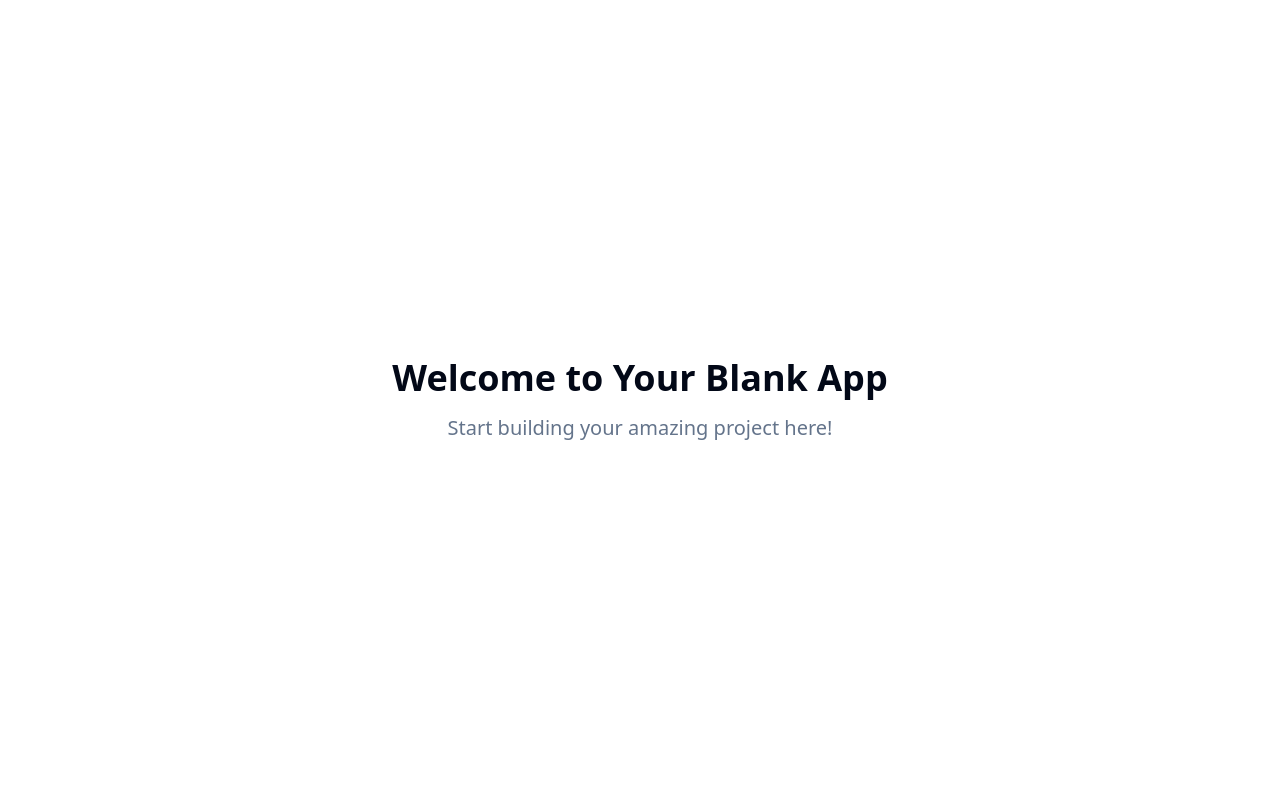
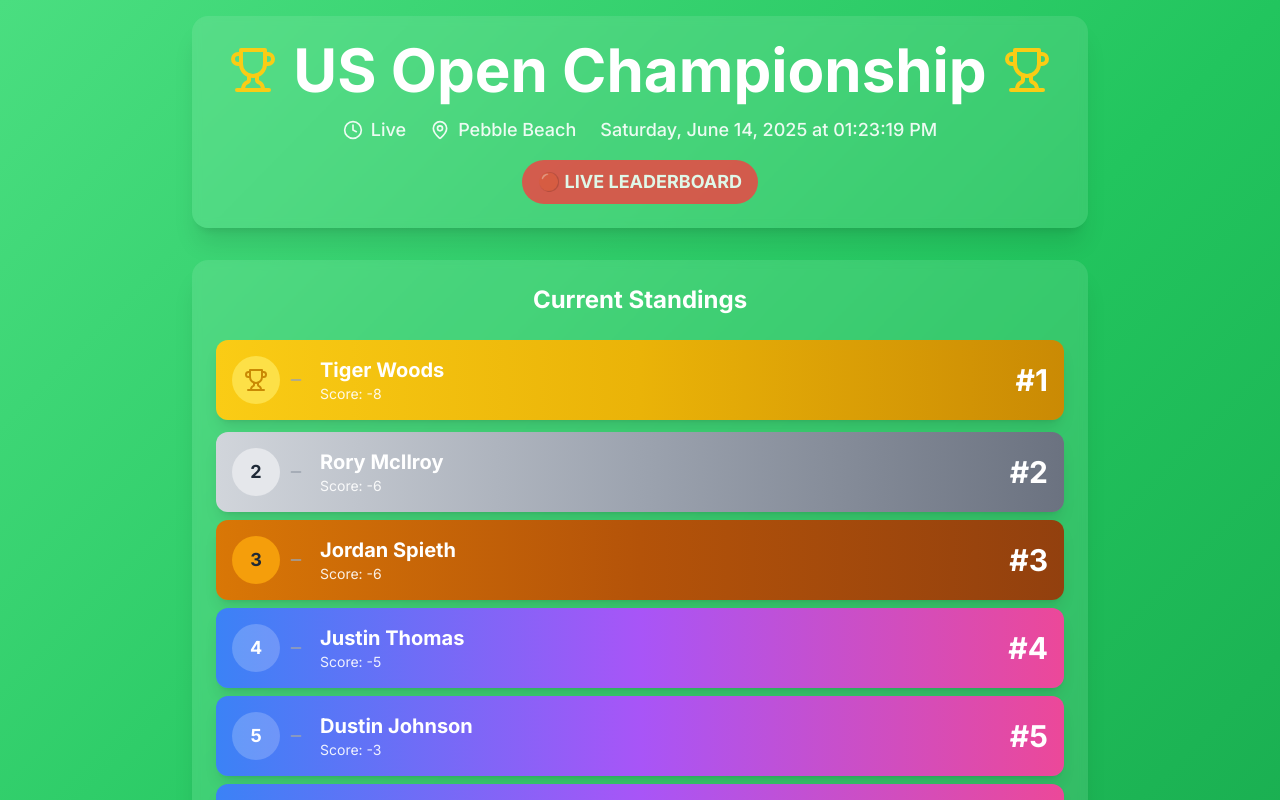
Before and after one commit to jeffgreendesign/jeff-green-us-open-leaderboard-1-anthropic, a React (Vite) app: page / in a window 1280 px wide. Shown: the top 800 px of the page. Built offline with nearby package versions, Linux system fonts and the light colour scheme.

Commit message:
feat: Implement golf tournament leaderboard

```diff
--- a/index.html
+++ b/index.html
@@ -1,20 +1,25 @@
+
 <!DOCTYPE html>
 <html lang="en">
   <head>
     <meta charset="UTF-8" />
     <meta name="viewport" content="width=device-width, initial-scale=1.0" />
-    <title>birdie-blast-leaderboard-live</title>
-    <meta name="description" content="Lovable Generated Project" />
+    <title>US Open Championship - Live Leaderboard</title>
+    <meta name="description" content="Live leaderboard for the United States Open Championship golf tournament" />
     <meta name="author" content="Lovable" />
 
-    <meta property="og:title" content="birdie-blast-leaderboard-live" />
-    <meta property="og:description" content="Lovable Generated Project" />
+    <meta property="og:title" content="US Open Championship - Live Leaderboard" />
+    <meta property="og:description" content="Live leaderboard for the United States Open Championship golf tournament" />
     <meta property="og:type" content="website" />
     <meta property="og:image" content="https://lovable.dev/opengraph-image-p98pqg.png" />
 
     <meta name="twitter:card" content="summary_large_image" />
     <meta name="twitter:site" content="@lovable_dev" />
     <meta name="twitter:image" content="https://lovable.dev/opengraph-image-p98pqg.png" />
+
+    <link rel="preconnect" href="https://fonts.googleapis.com">
+    <link rel="preconnect" href="https://fonts.gstatic.com" crossorigin>
+    <link href="https://fonts.googleapis.com/css2?family=Inter:wght@400;500;600;700;800&display=swap" rel="stylesheet">
   </head>
 
   <body>
--- /dev/null
+++ b/src/components/Leaderboard.tsx
@@ -0,0 +1,127 @@
+
+import React, { useState, useEffect } from 'react';
+import { Trophy, Clock, MapPin } from 'lucide-react';
+import PlayerCard from './PlayerCard';
+
+interface Player {
+  id: number;
+  name: string;
+  position: number;
+  score: number;
+  previousPosition?: number;
+}
+
+const Leaderboard: React.FC = () => {
+  const [players, setPlayers] = useState<Player[]>([
+    { id: 1, name: 'Tiger Woods', position: 1, score: -8 },
+    { id: 2, name: 'Rory McIlroy', position: 2, score: -6 },
+    { id: 3, name: 'Jordan Spieth', position: 3, score: -5 },
+    { id: 4, name: 'Justin Thomas', position: 4, score: -4 },
+    { id: 5, name: 'Dustin Johnson', position: 5, score: -3 },
+    { id: 6, name: 'Brooks Koepka', position: 6, score: -2 },
+    { id: 7, name: 'Patrick Cantlay', position: 7, score: -1 },
+    { id: 8, name: 'Xander Schauffele', position: 8, score: 0 },
+    { id: 9, name: 'Jon Rahm', position: 9, score: +1 },
+    { id: 10, name: 'Scottie Scheffler', position: 10, score: +2 },
+  ]);
+
+  const [currentTime, setCurrentTime] = useState(new Date());
+
+  useEffect(() => {
+    const timer = setInterval(() => {
+      setCurrentTime(new Date());
+    }, 1000);
+
+    return () => clearInterval(timer);
+  }, []);
+
+  useEffect(() => {
+    const interval = setInterval(() => {
+      setPlayers(prevPlayers => {
+        const updatedPlayers = prevPlayers.map(player => ({
+          ...player,
+          previousPosition: player.position,
+          score: player.score + (Math.random() > 0.7 ? (Math.random() > 0.5 ? 1 : -1) : 0)
+        }));
+
+        // Sort by score (lower is better in golf)
+        updatedPlayers.sort((a, b) => a.score - b.score);
+
+        // Update positions
+        updatedPlayers.forEach((player, index) => {
+          player.position = index + 1;
+        });
+
+        return updatedPlayers;
+      });
+    }, 5000);
+
+    return () => clearInterval(interval);
+  }, []);
+
+  const formatDateTime = (date: Date) => {
+    return date.toLocaleString('en-US', {
+      weekday: 'long',
+      year: 'numeric',
+      month: 'long',
+      day: 'numeric',
+      hour: '2-digit',
+      minute: '2-digit',
+      second: '2-digit'
+    });
+  };
+
+  return (
+    <div className="min-h-screen bg-gradient-to-br from-green-400 via-green-500 to-green-600 p-4">
+      <div className="max-w-4xl mx-auto">
+        <div className="text-center mb-8 bg-white/10 backdrop-blur-sm rounded-2xl p-6 shadow-xl">
+          <div className="flex items-center justify-center mb-4">
+            <Trophy className="w-12 h-12 text-yellow-400 mr-4" />
+            <h1 className="text-4xl md:text-6xl font-bold text-white">
+              US Open Championship
+            </h1>
+            <Trophy className="w-12 h-12 text-yellow-400 ml-4" />
+          </div>
+
+          <div className="flex items-center justify-center space-x-6 text-white/90">
+            <div className="flex items-center">
+              <Clock className="w-5 h-5 mr-2" />
+              <span className="text-lg font-medium">Live</span>
+            </div>
+            <div className="flex items-center">
+              <MapPin className="w-5 h-5 mr-2" />
+              <span className="text-lg font-medium">Pebble Beach</span>
+            </div>
+            <div className="text-lg font-medium">
+              {formatDateTime(currentTime)}
+            </div>
+          </div>
+
+          <div className="mt-4 inline-block bg-red-500 text-white px-4 py-2 rounded-full font-bold text-lg animate-pulse">
+            🔴 LIVE LEADERBOARD
+          </div>
+        </div>
+
+        <div className="bg-white/10 backdrop-blur-sm rounded-2xl p-6 shadow-xl">
+          <h2 className="text-2xl font-bold text-white mb-6 text-center">
+            Current Standings
+          </h2>
+
+          <div className="space-y-2">
+            {players.map((player, index) => (
+              <PlayerCard key={player.id} player={player} index={index} />
+            ))}
+          </div>
+        </div>
+
+        <div className="mt-8 text-center text-white/80">
+          <p className="text-sm">
+            Leaderboard updates every 5 seconds • Scores are relative to par
+          </p>
+        </div>
+      </div>
+    </div>
+  );
+};
+
+export default Leaderboard;
--- /dev/null
+++ b/src/components/PlayerCard.tsx
@@ -0,0 +1,80 @@
+
+import React from 'react';
+import { Trophy, TrendingUp, TrendingDown, Minus } from 'lucide-react';
+
+interface Player {
+  id: number;
+  name: string;
+  position: number;
+  score: number;
+  previousPosition?: number;
+}
+
+interface PlayerCardProps {
+  player: Player;
+  index: number;
+}
+
+const PlayerCard: React.FC<PlayerCardProps> = ({ player, index }) => {
+  const getPositionChange = () => {
+    if (!player.previousPosition) return null;
+    if (player.position < player.previousPosition) return 'up';
+    if (player.position > player.previousPosition) return 'down';
+    return 'same';
+  };
+
+  const getPositionIcon = () => {
+    const change = getPositionChange();
+    if (change === 'up') return <TrendingUp className="w-4 h-4 text-green-500" />;
+    if (change === 'down') return <TrendingDown className="w-4 h-4 text-red-500" />;
+    if (change === 'same') return <Minus className="w-4 h-4 text-gray-400" />;
+    return null;
+  };
+
+  const getCardGradient = () => {
+    if (player.position === 1) return 'bg-gradient-to-r from-yellow-400 via-yellow-500 to-yellow-600';
+    if (player.position === 2) return 'bg-gradient-to-r from-gray-300 via-gray-400 to-gray-500';
+    if (player.position === 3) return 'bg-gradient-to-r from-amber-600 via-amber-700 to-amber-800';
+    return 'bg-gradient-to-r from-blue-500 via-purple-500 to-pink-500';
+  };
+
+  const getTextColor = () => {
+    if (player.position <= 3) return 'text-white';
+    return 'text-white';
+  };
+
+  return (
+    <div
+      className={`${getCardGradient()} rounded-xl p-4 mb-3 shadow-lg transform transition-all duration-500 hover:scale-105 animate-fade-in`}
+      style={{ animationDelay: `${index * 0.1}s` }}
+    >
+      <div className="flex items-center justify-between">
+        <div className="flex items-center space-x-4">
+          <div className="flex items-center space-x-2">
+            <div className={`w-12 h-12 rounded-full ${player.position === 1 ? 'bg-yellow-300' : player.position === 2 ? 'bg-gray-200' : player.position === 3 ? 'bg-amber-500' : 'bg-white/20'} flex items-center justify-center font-bold text-lg ${player.position <= 3 ? 'text-gray-800' : 'text-white'}`}>
+              {player.position === 1 ? <Trophy className="w-6 h-6 text-yellow-600" /> : player.position}
+            </div>
+            {getPositionIcon()}
+          </div>
+
+          <div>
+            <h3 className={`font-bold text-xl ${getTextColor()}`}>
+              {player.name}
+            </h3>
+            <p className={`text-sm ${getTextColor()} opacity-90`}>
+              Score: {player.score > 0 ? '+' : ''}{player.score}
+            </p>
+          </div>
+        </div>
+
+        <div className="text-right">
+          <div className={`text-3xl font-bold ${getTextColor()}`}>
+            #{player.position}
+          </div>
+        </div>
+      </div>
+    </div>
+  );
+};
+
+export default PlayerCard;
--- a/src/pages/Index.tsx
+++ b/src/pages/Index.tsx
@@ -1,14 +1,8 @@
-// Update this page (the content is just a fallback if you fail to update the page)
+
+import Leaderboard from '../components/Leaderboard';
 
 const Index = () => {
-  return (
-    <div className="min-h-screen flex items-center justify-center bg-background">
-      <div className="text-center">
-        <h1 className="text-4xl font-bold mb-4">Welcome to Your Blank App</h1>
-        <p className="text-xl text-muted-foreground">Start building your amazing project here!</p>
-      </div>
-    </div>
-  );
+  return <Leaderboard />;
 };
 
 export default Index;
--- a/tailwind.config.ts
+++ b/tailwind.config.ts
@@ -1,3 +1,4 @@
+
 import type { Config } from "tailwindcss";
 
 export default {
@@ -18,6 +19,9 @@ export default {
 			}
 		},
 		extend: {
+			fontFamily: {
+				sans: ['Inter', 'sans-serif'],
+			},
 			colors: {
 				border: 'hsl(var(--border))',
 				input: 'hsl(var(--input))',
@@ -84,11 +88,22 @@ export default {
 					to: {
 						height: '0'
 					}
+				},
+				'fade-in': {
+					'0%': {
+						opacity: '0',
+						transform: 'translateY(20px)'
+					},
+					'100%': {
+						opacity: '1',
+						transform: 'translateY(0)'
+					}
 				}
 			},
 			animation: {
 				'accordion-down': 'accordion-down 0.2s ease-out',
-				'accordion-up': 'accordion-up 0.2s ease-out'
+				'accordion-up': 'accordion-up 0.2s ease-out',
+				'fade-in': 'fade-in 0.6s ease-out forwards'
 			}
 		}
 	},
```
